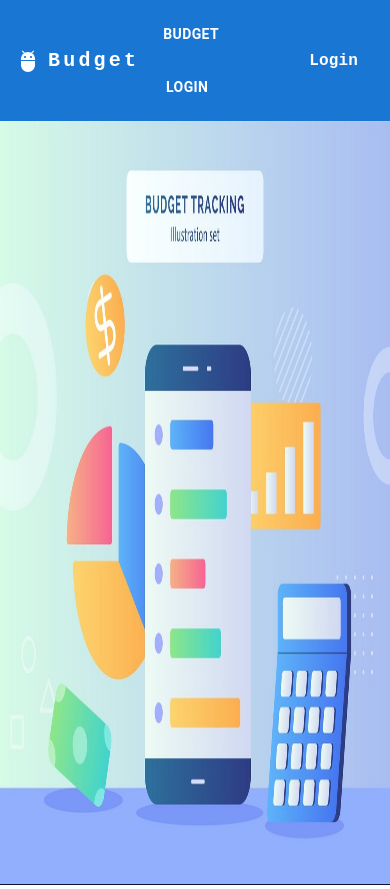
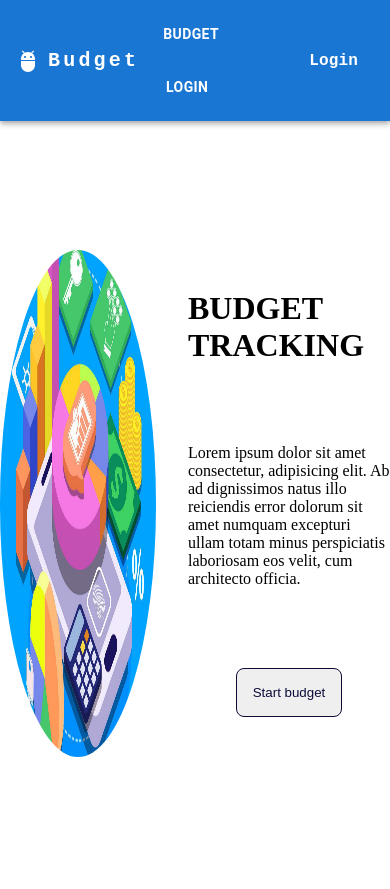
Before and after one commit to urielbang/budgetTracker, a React (Vite) app: page / in a window 390 px wide. Built offline with nearby package versions, Linux system fonts and the light colour scheme; no server answers.

Commit message:
css and func

```diff
--- /dev/null
+++ b/public/index.html
@@ -0,0 +1,89 @@
+<!DOCTYPE html>
+<html>
+  <head>
+    <meta charset="utf-8">
+    <meta name="viewport" content="width=device-width, initial-scale=1">
+    <title>Welcome to Firebase Hosting</title>
+
+    <!-- update the version number as needed -->
+    <script defer src="/__/firebase/10.7.2/firebase-app-compat.js"></script>
+    <!-- include only the Firebase features as you need -->
+    <script defer src="/__/firebase/10.7.2/firebase-auth-compat.js"></script>
+    <script defer src="/__/firebase/10.7.2/firebase-database-compat.js"></script>
+    <script defer src="/__/firebase/10.7.2/firebase-firestore-compat.js"></script>
+    <script defer src="/__/firebase/10.7.2/firebase-functions-compat.js"></script>
+    <script defer src="/__/firebase/10.7.2/firebase-messaging-compat.js"></script>
+    <script defer src="/__/firebase/10.7.2/firebase-storage-compat.js"></script>
+    <script defer src="/__/firebase/10.7.2/firebase-analytics-compat.js"></script>
+    <script defer src="/__/firebase/10.7.2/firebase-remote-config-compat.js"></script>
+    <script defer src="/__/firebase/10.7.2/firebase-performance-compat.js"></script>
+    <!--
+      initialize the SDK after all desired features are loaded, set useEmulator to false
+      to avoid connecting the SDK to running emulators.
+    -->
+    <script defer src="/__/firebase/init.js?useEmulator=true"></script>
+
+    <style media="screen">
+      body { background: #ECEFF1; color: rgba(0,0,0,0.87); font-family: Roboto, Helvetica, Arial, sans-serif; margin: 0; padding: 0; }
+      #message { background: white; max-width: 360px; margin: 100px auto 16px; padding: 32px 24px; border-radius: 3px; }
+      #message h2 { color: #ffa100; font-weight: bold; font-size: 16px; margin: 0 0 8px; }
+      #message h1 { font-size: 22px; font-weight: 300; color: rgba(0,0,0,0.6); margin: 0 0 16px;}
+      #message p { line-height: 140%; margin: 16px 0 24px; font-size: 14px; }
+      #message a { display: block; text-align: center; background: #039be5; text-transform: uppercase; text-decoration: none; color: white; padding: 16px; border-radius: 4px; }
+      #message, #message a { box-shadow: 0 1px 3px rgba(0,0,0,0.12), 0 1px 2px rgba(0,0,0,0.24); }
+      #load { color: rgba(0,0,0,0.4); text-align: center; font-size: 13px; }
+      @media (max-width: 600px) {
+        body, #message { margin-top: 0; background: white; box-shadow: none; }
+        body { border-top: 16px solid #ffa100; }
+      }
+    </style>
+  </head>
+  <body>
+    <div id="message">
+      <h2>Welcome</h2>
+      <h1>Firebase Hosting Setup Complete</h1>
+      <p>You're seeing this because you've successfully setup Firebase Hosting. Now it's time to go build something extraordinary!</p>
+      <a target="_blank" href="https://firebase.google.com/docs/hosting/">Open Hosting Documentation</a>
+    </div>
+    <p id="load">Firebase SDK Loading&hellip;</p>
+
+    <script>
+      document.addEventListener('DOMContentLoaded', function() {
+        const loadEl = document.querySelector('#load');
+        // // 🔥🔥🔥🔥🔥🔥🔥🔥🔥🔥🔥🔥🔥🔥🔥🔥🔥🔥🔥🔥🔥🔥🔥🔥🔥🔥🔥🔥🔥🔥🔥
+        // // The Firebase SDK is initialized and available here!
+        //
+        // firebase.auth().onAuthStateChanged(user => { });
+        // firebase.database().ref('/path/to/ref').on('value', snapshot => { });
+        // firebase.firestore().doc('/foo/bar').get().then(() => { });
+        // firebase.functions().httpsCallable('yourFunction')().then(() => { });
+        // firebase.messaging().requestPermission().then(() => { });
+        // firebase.storage().ref('/path/to/ref').getDownloadURL().then(() => { });
+        // firebase.analytics(); // call to activate
+        // firebase.analytics().logEvent('tutorial_completed');
+        // firebase.performance(); // call to activate
+        //
+        // // 🔥🔥🔥🔥🔥🔥🔥🔥🔥🔥🔥🔥🔥🔥🔥🔥🔥🔥🔥🔥🔥🔥🔥🔥🔥🔥🔥🔥🔥🔥🔥
+
+        try {
+          let app = firebase.app();
+          let features = [
+            'auth',
+            'database',
+            'firestore',
+            'functions',
+            'messaging',
+            'storage',
+            'analytics',
+            'remoteConfig',
+            'performance',
+          ].filter(feature => typeof app[feature] === 'function');
+          loadEl.textContent = `Firebase SDK loaded with ${features.join(', ')}`;
+        } catch (e) {
+          console.error(e);
+          loadEl.textContent = 'Error loading the Firebase SDK, check the console.';
+        }
+      });
+    </script>
+  </body>
+</html>
--- a/src/App.jsx
+++ b/src/App.jsx
@@ -1,5 +1,5 @@
 import NavBar from "./components/NavBar";
-import Main from "./components/Main.jsx";
+import HomePage from "./components/Main.jsx";
 import Auth from "./pages/Auth.jsx";
 import Budget from "./pages/Budget";
 import { BrowserRouter, Routes, Route } from "react-router-dom";
@@ -31,7 +31,7 @@ function App() {
       <NavBar />
 
       <Routes>
-        <Route path="/" element={<Main />} />
+        <Route path="/" element={<HomePage />} />
         <Route path="/budget" element={<Budget user={user} />} />
         <Route path="/login" element={<Auth setUser={setUser} />} />
       </Routes>
--- a/src/components/Main.jsx
+++ b/src/components/Main.jsx
@@ -1,8 +1,20 @@
-import img from "../assets/budget-tracking-set-smartphone-background-vector-35182398.jpg";
-export default function Main() {
+import img from "../assets/Building-a-Business-Plan.jpg";
+export default function HomePage() {
   return (
-    <div>
-      <img src={img}></img>
+    <div className="container-home-page">
+      <div className="leftHome">
+        <img src={img} />
+      </div>
+      <div className="rigthHome">
+        <h1>BUDGET TRACKING</h1>
+        <p>
+          Lorem ipsum dolor sit amet consectetur, adipisicing elit. Ab ad
+          dignissimos natus illo reiciendis error dolorum sit amet numquam
+          excepturi ullam totam minus perspiciatis laboriosam eos velit, cum
+          architecto officia.
+        </p>
+        <button className="btnHomePage">Start budget</button>
+      </div>
     </div>
   );
 }
--- a/src/index.css
+++ b/src/index.css
@@ -101,3 +101,42 @@ img {
 .logOutBtn {
   cursor: pointer;
 }
+.container-home-page {
+  display: flex;
+  width: 100%;
+  height: 90.6vh;
+
+  gap: 2rem;
+}
+.leftHome {
+  display: flex;
+  flex-direction: column;
+  align-items: center;
+  justify-content: center;
+  width: 50%;
+}
+.leftHome img {
+  border-radius: 50%;
+  width: 40vw;
+  height: 60vh;
+}
+.rigthHome {
+  display: flex;
+  flex-direction: column;
+  align-items: center;
+  justify-content: center;
+  gap: 5rem;
+}
+.btnHomePage {
+  border: none;
+  border: solid 1px rgb(12, 12, 57);
+
+  padding: 1rem;
+  color: rgb(12, 12, 57);
+  border-radius: 0.5rem;
+}
+.btnHomePage:hover {
+  cursor: pointer;
+
+  background-color: white;
+}
--- a/src/pages/Budget.jsx
+++ b/src/pages/Budget.jsx
@@ -6,6 +6,11 @@ import TableContainer from "@mui/material/TableContainer";
 import TextField from "@mui/material/TextField";
 import BudgetCard from "../components/BudgetCard";
 import TableHead from "@mui/material/TableHead";
+import Box from "@mui/material/Box";
+import InputLabel from "@mui/material/InputLabel";
+import MenuItem from "@mui/material/MenuItem";
+import FormControl from "@mui/material/FormControl";
+import Select from "@mui/material/Select";
 import TableRow from "@mui/material/TableRow";
 import Paper from "@mui/material/Paper";
 import { useState, useEffect } from "react";
@@ -22,7 +27,7 @@ const auth = getAuth();
 
 export default function Budget() {
   const [rowData, setRowData] = useState([]);
-  const [users, setUsers] = useState([]);
+
   const [signIn, setSignIn] = useState(false);
 
   const [total, setTotal] = useState(0);
@@ -90,21 +95,6 @@ export default function Budget() {
     setTotal(sumWithInitial);
   }, [rowData]);
 
-  //! fecth users to check how much users connected
-  useEffect(() => {
-    //! get data
-    try {
-      onSnapshot(collection(db, "users"), (snapshot) => {
-        const users = snapshot.docs.map((doc) => {
-          return doc.data();
-        });
-
-        setUsers(users);
-      });
-    } catch (err) {
-      console.log(err);
-    }
-  }, []);
   useEffect(() => {
     fetchBudgets();
     onAuthStateChanged(auth, (user) => {
@@ -134,12 +124,20 @@ export default function Budget() {
               variant="outlined"
               name="title"
             />
-            <TextField
-              id="outlined-basic"
-              label="type"
-              variant="outlined"
-              name="type"
-            />
+
+            <Box sx={{ minWidth: 120 }}>
+              <FormControl fullWidth>
+                <InputLabel id="demo-simple-select-label">type</InputLabel>
+                <Select
+                  labelId="demo-simple-select-label"
+                  id="demo-simple-select"
+                  label="Age"
+                >
+                  <MenuItem value={"Expend"}>Expend</MenuItem>
+                  <MenuItem value={"Income"}>Income</MenuItem>
+                </Select>
+              </FormControl>
+            </Box>
             <TextField
               id="outlined-basic"
               label="amount"
```
Also changed, not shown: firebase.json (added), 1 other file (tests, documents, lock files or other folders).
